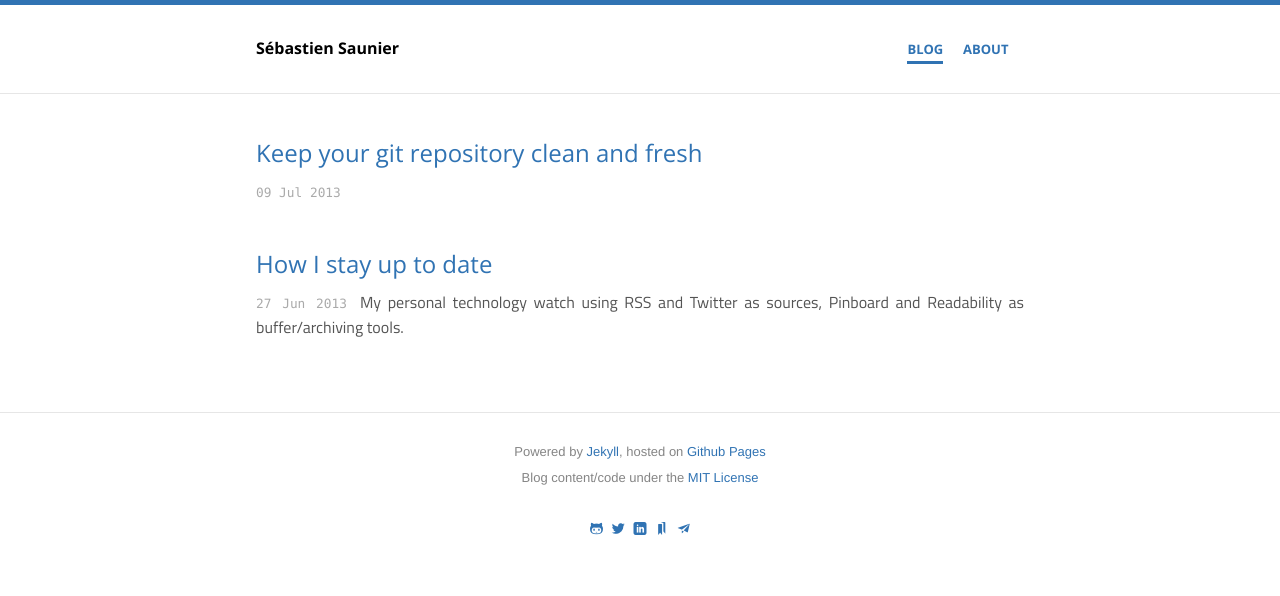
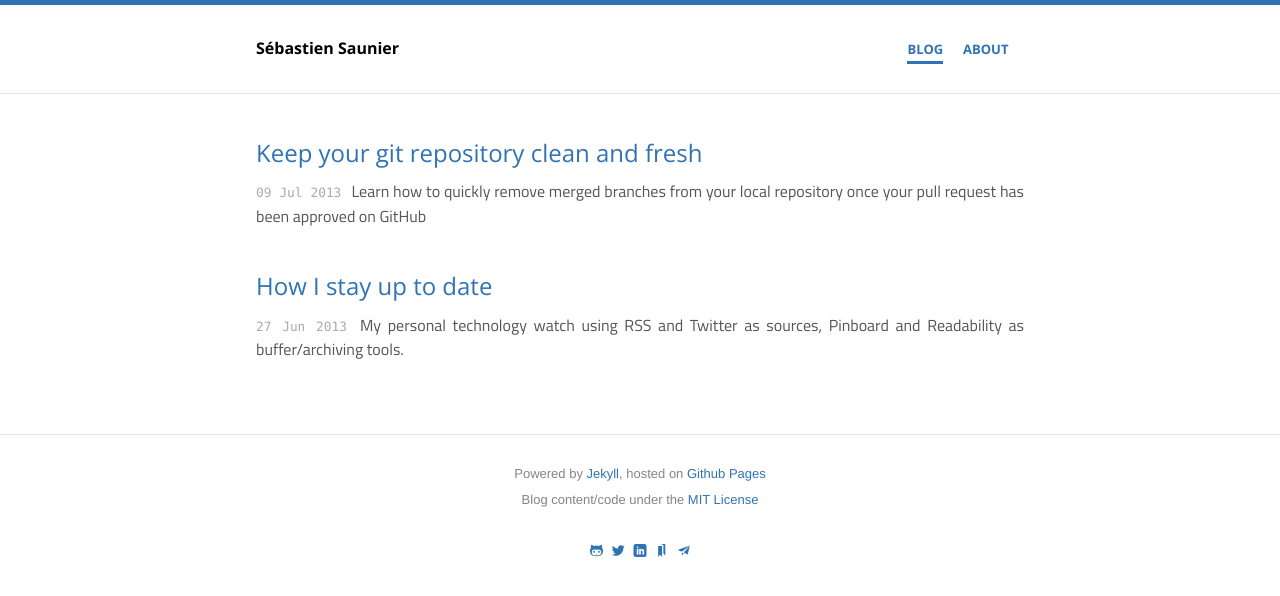
Before and after one commit to ssaunier/ssaunier.github.io, a Jekyll site: the page built from blog/index.html, in a window 1280 px wide. Shown: the top 596 px of the page. Built offline with Jekyll 4.4.1, drawn with Linux system fonts in a browser that asks for light colours.

Commit message:
Forgot the blog post description for my second blog post

```diff
--- a/_posts/2013-07-09-keep-your-git-repository-clean-and-fresh.markdown
+++ b/_posts/2013-07-09-keep-your-git-repository-clean-and-fresh.markdown
@@ -1,7 +1,7 @@
 ---
 layout: post
 title: "Keep your git repository clean and fresh"
-description: ""
+description: "Learn how to quickly remove merged branches from your local repository once your pull request has been approved on GitHub"
 category: blog
 ---
 
```
